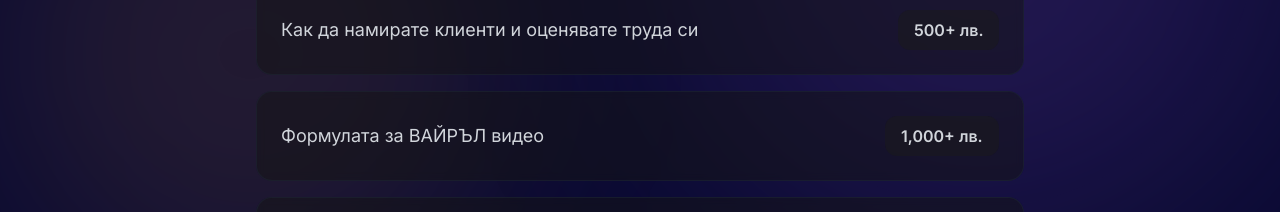
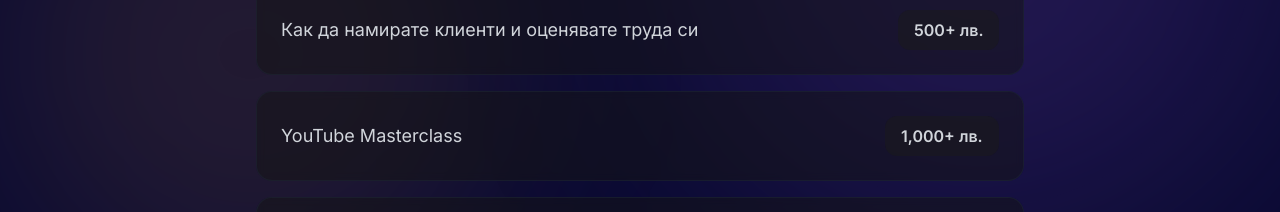
Before and after one commit to GeorgiKarchev1/cork, a Next.js app: page / in a window 1280 px wide. Shown: the part 5122-5334 px from the top of the page. Built offline with nearby package versions, Linux system fonts and the light colour scheme.

Commit message:
Adding analythings and fixing one text

```diff
--- a/package.json
+++ b/package.json
@@ -11,6 +11,7 @@
   },
   "dependencies": {
     "@heroicons/react": "^2.2.0",
+    "@vercel/analytics": "^1.5.0",
     "base": "^3.0.0",
     "critters": "^0.0.23",
     "framer-motion": "^12.3.1",
--- a/src/app/page.tsx
+++ b/src/app/page.tsx
@@ -8,6 +8,7 @@
 import Testimonials from '@/components/Testimonials'
 import Comparison from '@/components/Comparison'
 import FAQ from '@/components/FAQ'
+import { Analytics } from '@vercel/analytics/react'
 
 export default function Home() {
   return (
@@ -21,7 +22,7 @@
       <Testimonials />
       <Comparison />
       <FAQ />
-      {/* Other sections... */}
+      <Analytics />
     </BackgroundLayout>
   );
 }
--- a/src/components/Pricing.tsx
+++ b/src/components/Pricing.tsx
@@ -33,7 +33,7 @@
     highlight: false
   },
   {
-    title: "Формулата за ВАЙРЪЛ видео",
+    title: "YouTube Masterclass",
     value: "1,000+ лв.",
     highlight: false
   },
```
Also changed, not shown: 1 other file (tests, documents, lock files or other folders).
